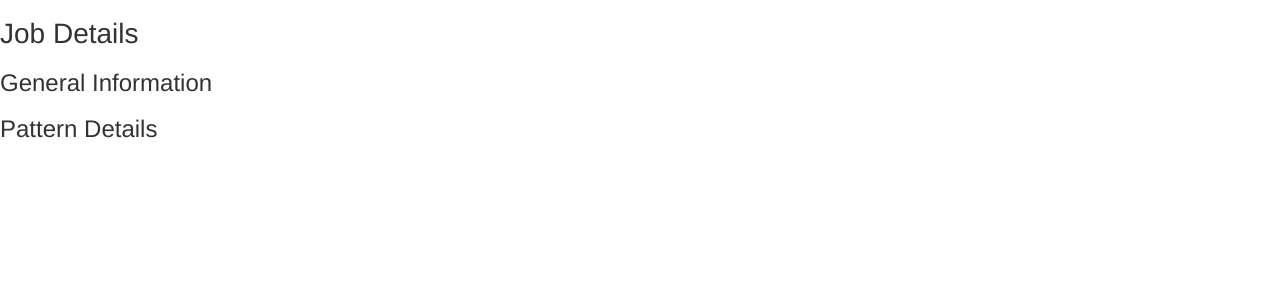
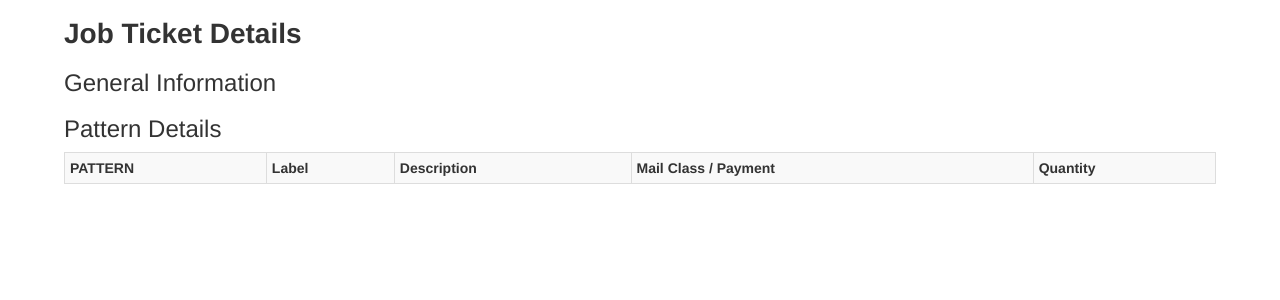
Before and after one commit to edbrad/pyACCESS, a Django app: page /job-details/1 in a window 1280 px wide. Shown: the top 300 px of the page. Run offline with Django 3.2, Linux system fonts and the light colour scheme; data that the repository does not hold is empty; some libraries are stand-ins or nearby versions.

Commit message:
Add Initial CSS (Bootstrap)

```diff
--- a/pyACCESS/www/static/css/main.css
+++ b/pyACCESS/www/static/css/main.css
@@ -0,0 +1,5 @@
+body{
+    width:90%;
+    margin-left:auto;
+    margin-right:auto;
+}
--- a/pyACCESS/www/templates/jobdetails.html
+++ b/pyACCESS/www/templates/jobdetails.html
@@ -12,11 +12,11 @@
         <link rel="stylesheet" href="{% static 'css/main.css' %}">
     </head>
     <body>
-        <h1>Job Details</h1>
+        <h1><b>Job Ticket Details</b></h1>
         <h3>General Information</h3>
         <div>
             {% for row in rows %}
-            <table>
+            <table class="table table-bordered table-striped table-condensed">
                 <tr>
                     <th>Job Number:</th>
                     <th>{{ jobnum }}</th>
@@ -58,11 +58,17 @@
         </div>
         <h3>Pattern Details</h3>
         <div>
-            <table>
+            <table class="table table-bordered table-striped table-condensed">
+                <tr>
+                    <th>PATTERN</th>
+                    <th>Label</th>
+                    <th>Description</th>
+                    <th>Mail Class / Payment</th>
+                    <th>Quantity</th>
+                </tr>
             {% for pat in patterns %}
                 <tr>
-                    <td><b>Pattern:</b></td>
-                    <td><b>{{ pat.jobpat }}</b></td>
+                    <td><b>{{ pat.jobpat|upper }}</b></td>
                     <td>{{ pat.DESCP1 }}</td>
                     <td>{{ pat.DESCP2 }}</td>
                     <td>{{ pat.MailClass }} / {{ pat.Payment }}</td>
```
Also changed, not shown: pyACCESS/www/templates/index.html (+9 -5 lines), pyACCESS/www/templates/joblist.html (+12 -6 lines), README.md.
